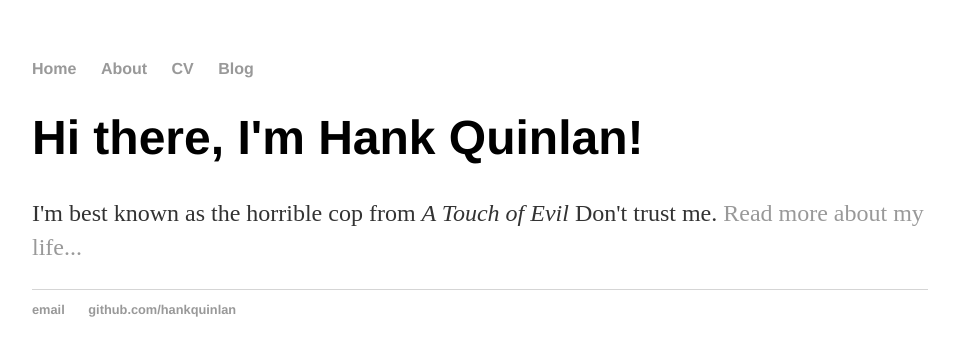
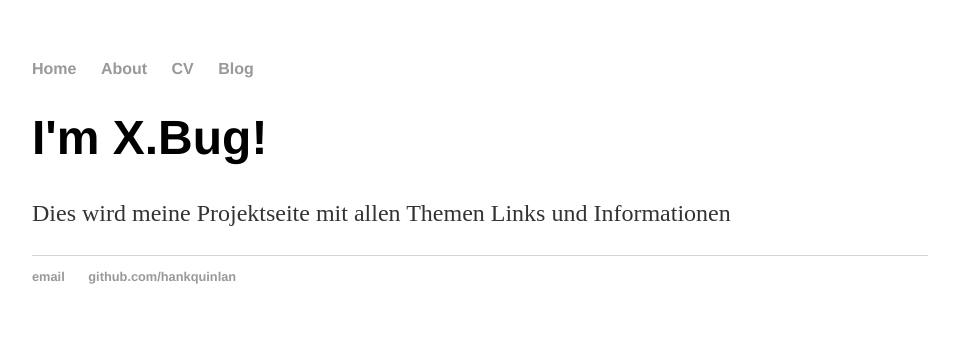
Before and after one commit to x-bug/x-bug.github.io, a Jekyll site: the page built from index.html, in a window 1280 px wide. Shown: the top 356 px of the page, without its empty margins (160-1119 px from the left). Built offline with Jekyll 4.4.1, drawn with Linux system fonts in a browser that asks for light colours.

Commit message:
Update index.html

```diff
--- a/index.html
+++ b/index.html
@@ -3,6 +3,6 @@ layout: default
 title: x.bug
 ---
 <div class="blurb">
-	<h1>Hi there, I'm Hank Quinlan!</h1>
-	<p>I'm best known as the horrible cop from <em>A Touch of Evil</em> Don't trust me. <a href="/about">Read more about my life...</a></p>
+	<h1>I'm X.Bug!</h1>
+	<p>Dies wird meine Projektseite mit allen Themen Links und Informationen<p>
 </div><!-- /.blurb -->
```
